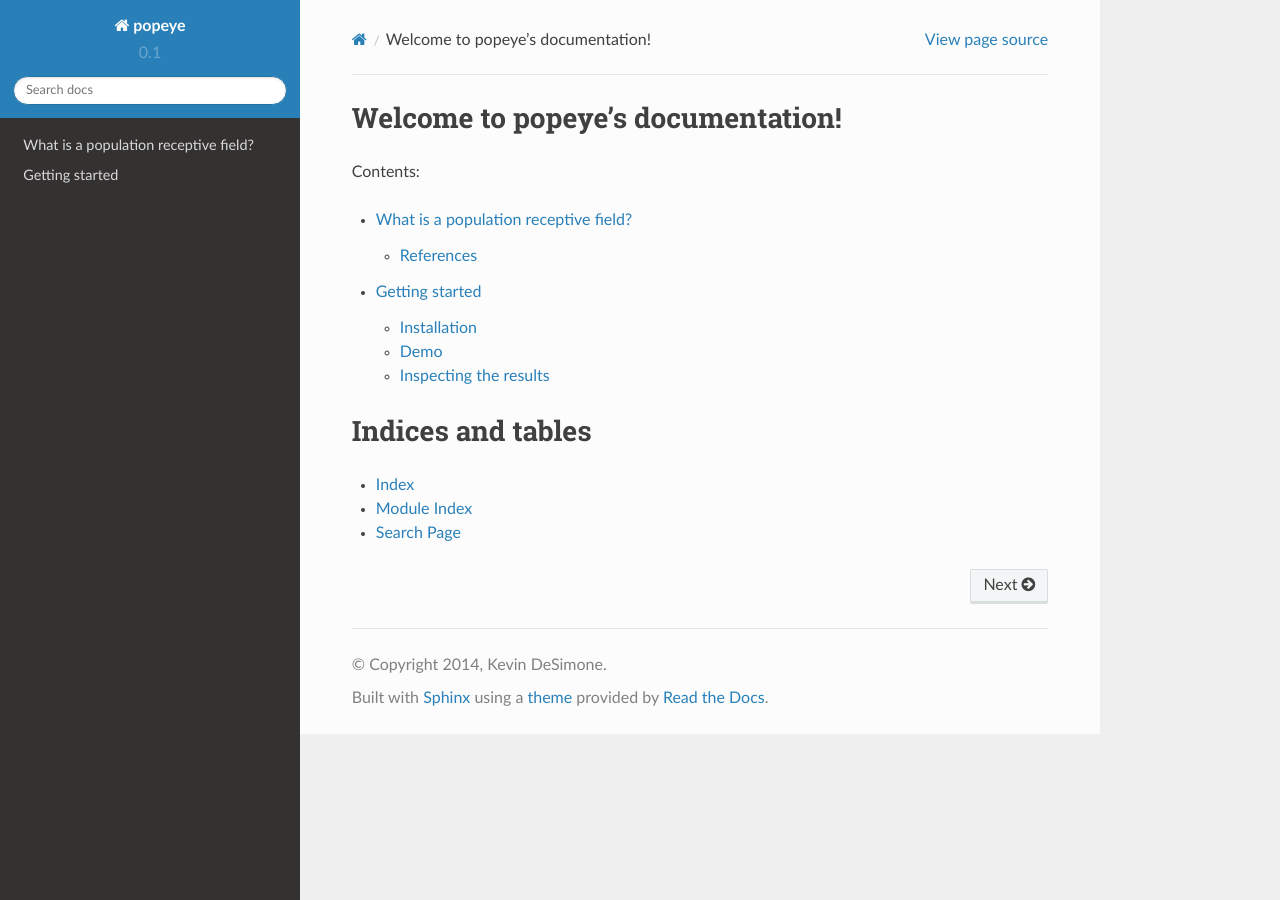
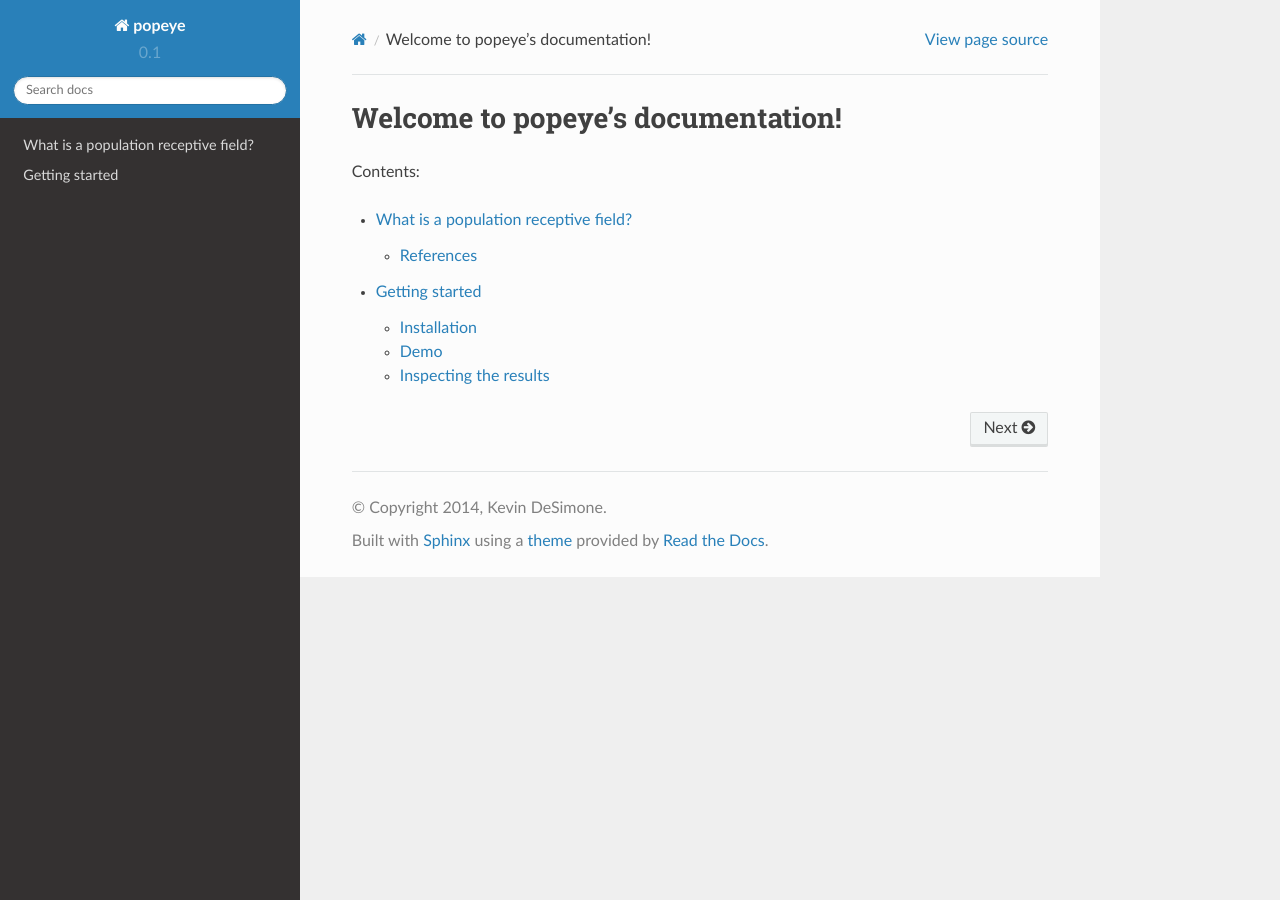
Before and after one commit to kdesimone/popeye, a Sphinx documentation site: the page built from docs/index.rst, in a window 1280 px wide. Built offline with Sphinx 7.4.7 and the Read the Docs theme 2.0.0, drawn with Linux system fonts in a browser that asks for light colours; formulas are drawn with MathJax 3; pages that are not in the unit, such as notebooks, are missing from menus.

Commit message:
DOC: updating doc

```diff
--- a/docs/index.rst
+++ b/docs/index.rst
@@ -1,4 +1,4 @@
-.. Popeye documentation master file, created by
+.. popeye documentation master file, created by
    sphinx-quickstart on Sat May  3 07:09:59 2014.
    You can adapt this file completely to your liking, but it should at least
    contain the root `toctree` directive.
@@ -14,11 +14,3 @@ Contents:
    prf
    getting_started
    reference/index
-
-
-Indices and tables
-==================
-
-* :ref:`genindex`
-* :ref:`modindex`
-* :ref:`search`
```
